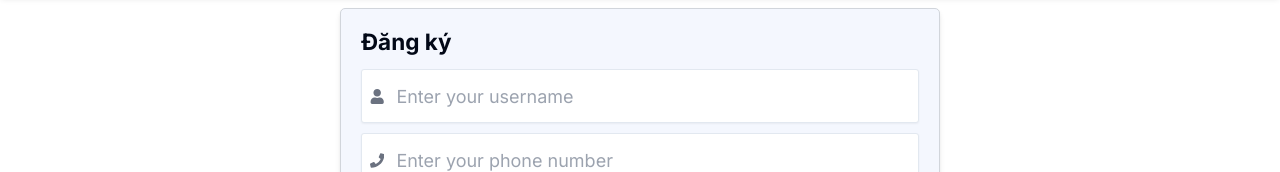
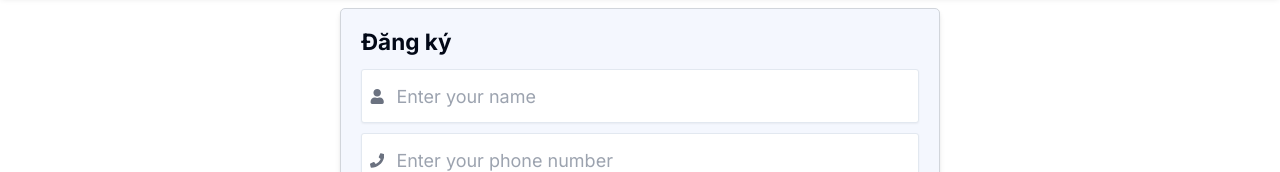
Before and after one commit to thephong2408/sanphamhe, a Next.js app in the folder fe/: page /signuppage in a window 1280 px wide. Shown: the part 132-304 px from the top of the page. Built offline with nearby package versions, Linux system fonts and the light colour scheme.

Commit message:
Add: logic be

```diff
--- a/fe/src/app/(page)/signuppage/page.tsx
+++ b/fe/src/app/(page)/signuppage/page.tsx
@@ -2,9 +2,10 @@
 import React, { useState } from "react";
 import { FaUser, FaPhone, FaEnvelope, FaLock, FaKey } from "react-icons/fa";
 import LayoutCard from "@/app/Layouts/LayoutCard";
+import axios from "axios";
 
 interface SignUpFormData {
-  username: string;
+  name: string;
   email: string;
   password: string;
   confirmPassword: string;
@@ -13,11 +14,11 @@ interface SignUpFormData {
 
 const SignUp: React.FC = () => {
   const [formData, setFormData] = useState<SignUpFormData>({
-    username: "",
+    name: "",
     email: "",
+    phoneNumber: "",
     password: "",
     confirmPassword: "",
-    phoneNumber: "",
   });
 
   const [errors, setErrors] = useState<
@@ -43,16 +44,16 @@ const SignUp: React.FC = () => {
     return re.test(phoneNumber);
   };
 
-  const handleSubmit = (e: React.FormEvent) => {
+  const handleSubmit = async (e: React.FormEvent) => {
     e.preventDefault();
     setErrors({});
     setSuccess(null);
 
     const newErrors: Partial<Record<keyof SignUpFormData, string>> = {};
 
-    // Basic validation
-    if (!formData.username.trim()) {
-      newErrors.username = "Tên không được để trống!";
+    // Kiểm tra dữ liệu đầu vào
+    if (!formData.name.trim()) {
+      newErrors.name = "Tên không được để trống!";
     }
     if (!validateEmail(formData.email)) {
       newErrors.email = "Email không hợp lệ!";
@@ -74,15 +75,23 @@ const SignUp: React.FC = () => {
       setErrors(newErrors);
       return;
     }
-    // / If no errors, send data to API
+
+    // Nếu không có lỗi, gửi dữ liệu đến API
     const { confirmPassword, ...dataToSend } = formData;
+    console.log(dataToSend);
 
-    console.log("dữ liệu chuyền đi", dataToSend);
-
-    // Simulate API call
-    setTimeout(() => {
+    try {
+      // Gửi dữ liệu đến API
+      const response = await axios.post(
+        "http://127.0.0.1:8000/api/register",
+        dataToSend
+      );
+      console.log("Phản hồi từ API:", response.data);
       setSuccess("Đăng ký thành công!");
-    }, 1000);
+    } catch (error) {
+      console.error("Lỗi trong quá trình đăng ký:", error);
+      alert("Đã xảy ra lỗi trong quá trình đăng ký. Vui lòng thử lại!");
+    }
   };
 
   return (
@@ -95,22 +104,22 @@ const SignUp: React.FC = () => {
           <form onSubmit={handleSubmit}>
             <div className="mb-4 flex flex-col">
               <label
-                htmlFor="username"
+                htmlFor="name"
                 className="flex items-center border-[1px] rounded-md shadow-sm bg-white"
               >
                 <FaUser className="text-gray-500 ml-3" />
                 <input
                   type="text"
-                  id="username"
-                  name="username"
-                  value={formData.username}
+                  id="name"
+                  name="name"
+                  value={formData.name}
                   onChange={handleChange}
-                  placeholder="Enter your username"
+                  placeholder="Enter your name"
                   className="block w-full sm:p-5 p-3 border-none focus:outline-none focus:bg-slate-200 sm:text-[18px] text-[12px]"
                 />
               </label>
-              {errors.username && (
-                <p className="text-red-500 mt-1">{errors.username}</p>
+              {errors.name && (
+                <p className="text-red-500 mt-1">{errors.name}</p>
               )}
             </div>
 
@@ -142,7 +151,7 @@ const SignUp: React.FC = () => {
               >
                 <FaEnvelope className="text-gray-500 ml-3" />
                 <input
-                  type="email"
+                  type="text"
                   id="email"
                   name="email"
                   value={formData.email}
```
